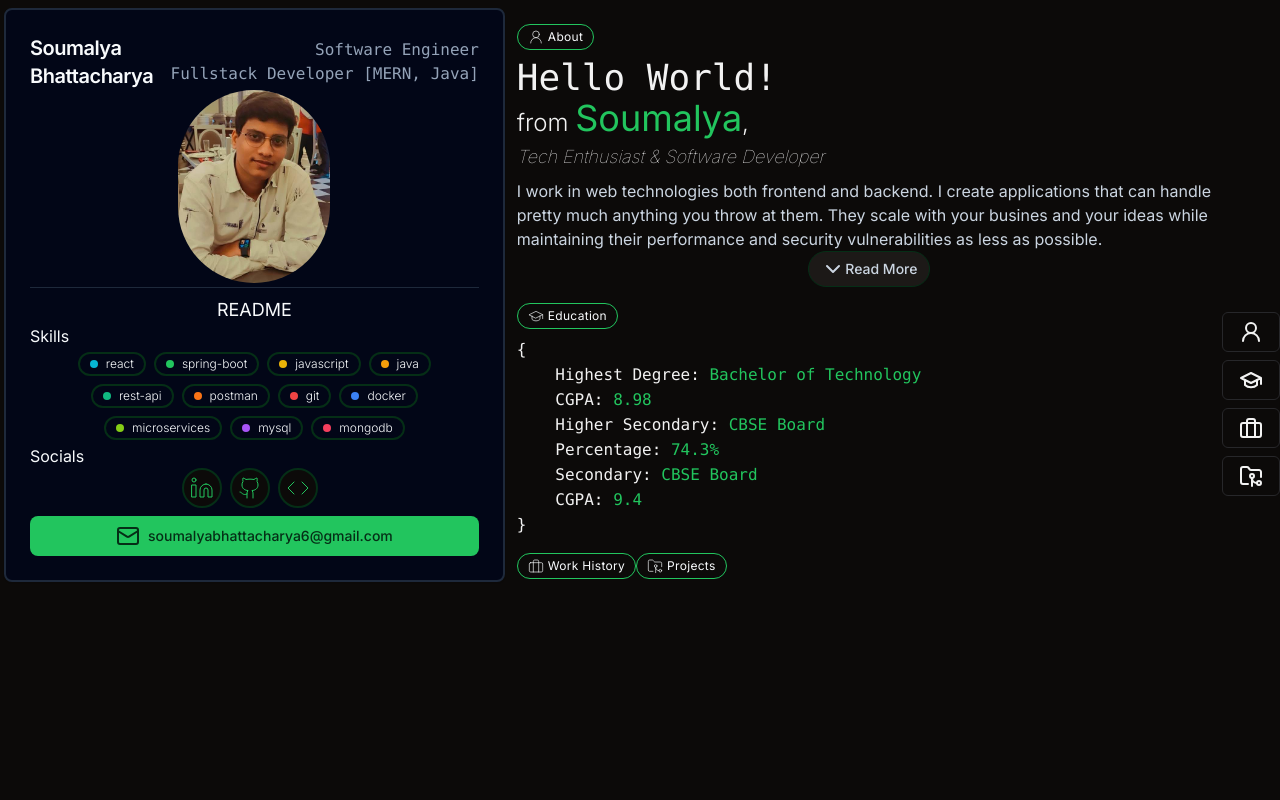
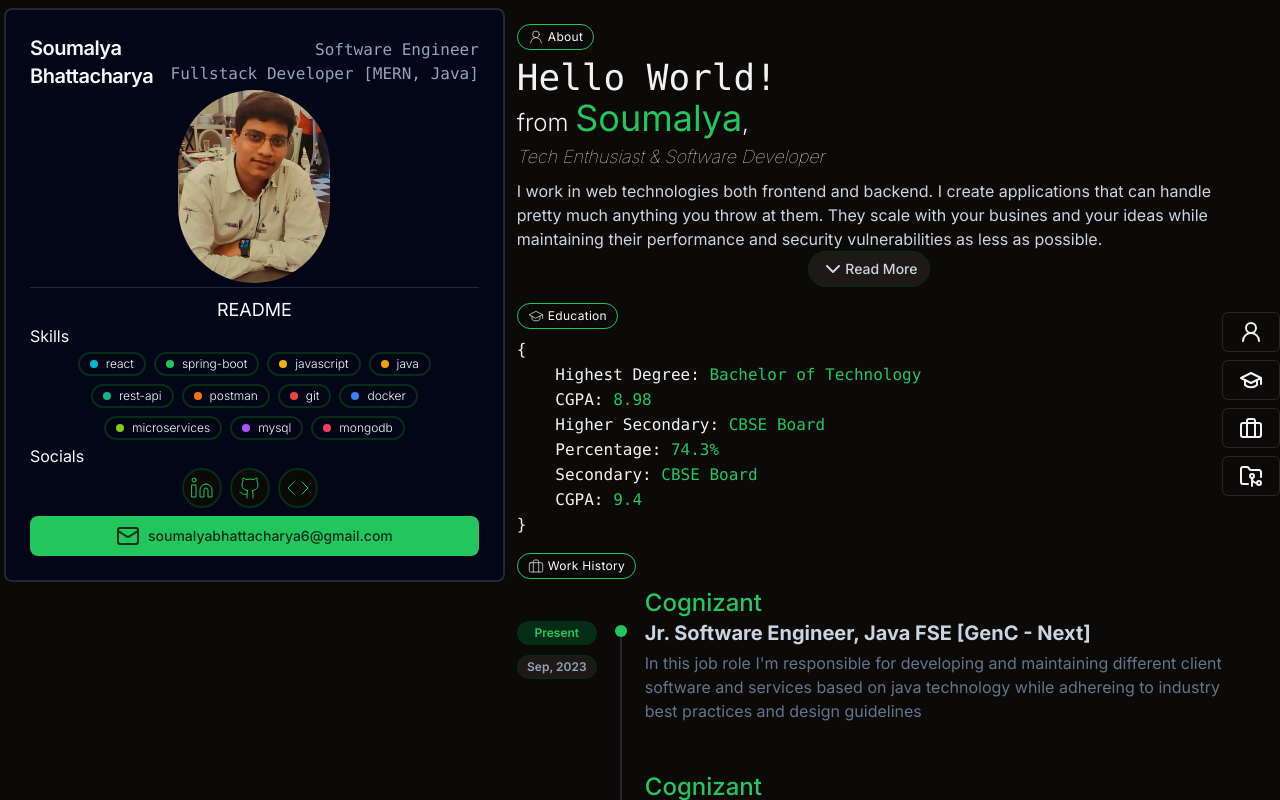
Before and after one commit to opticSquid/portfolio-website, a Next.js app: page / in a window 1280 px wide. Built offline with nearby package versions, Linux system fonts and the light colour scheme.

Commit message:
Added Work History

```diff
--- a/components/right-card/RightCardMainContent.tsx
+++ b/components/right-card/RightCardMainContent.tsx
@@ -8,6 +8,7 @@ import { ReactNode } from "react";
 import { Badge } from "../ui/badge";
 import About from "./About";
 import Education from "./Education";
+import WorkHistory from "./WorkHistory";
 const SectionIndicators = ({
   icon,
   name,
@@ -41,6 +42,7 @@ function RightCardMainContent() {
         icon={<BriefcaseIcon strokeWidth={1} size={16} />}
         name="Work History"
       />
+      <WorkHistory />
       <SectionIndicators
         icon={<FolderGit2Icon strokeWidth={1} size={16} />}
         name="Projects"
--- /dev/null
+++ b/components/right-card/WorkCompany.tsx
@@ -0,0 +1,38 @@
+function WorkCompany({
+  companyName,
+  startTime,
+  endTime,
+  jobRole,
+  jobDescription,
+}: {
+  companyName: string;
+  startTime: string;
+  endTime: string;
+  jobRole: string;
+  jobDescription: string;
+}) {
+  return (
+    <div className="relative pl-8 sm:pl-32 py-6 group">
+      {/* <!-- Purple label --> */}
+      <div className="font-caveat font-medium text-2xl text-primary mb-1 sm:mb-0">
+        {companyName}
+      </div>
+      {/* <!-- Vertical line (::before) ~ Date ~ Title ~ Circle marker (::after) --> */}
+      <div className="flex flex-col sm:flex-row items-start mb-1 group-last:before:hidden before:absolute before:left-2 sm:before:left-0 before:h-full before:px-px before:bg-secondary sm:before:ml-[6.5rem] before:self-start before:-translate-x-1/2 before:translate-y-3 after:absolute after:left-2 sm:after:left-0 after:w-3 after:h-3 after:bg-primary after:rounded-full sm:after:ml-[6.5rem] after:-translate-x-1/2 after:translate-y-1.5">
+        <>
+          <time className="sm:absolute left-0 translate-y-0.5 inline-flex items-center justify-center text-xs font-semibold w-20 h-6 sm:mb-0 text-primary bg-primary-foreground rounded-full">
+            {endTime}
+          </time>
+          <time className="sm:absolute left-0 translate-y-9 inline-flex items-center justify-center text-xs font-semibold w-20 h-6 sm:mb-0 border text-slate-400 border-primary-foreground bg-card rounded-full">
+            {startTime}
+          </time>
+        </>
+        <div className="text-xl font-bold text-slate-300">{jobRole}</div>
+      </div>
+      {/* <!-- Content --> */}
+      <div className="text-slate-500">{jobDescription}</div>
+    </div>
+  );
+}
+
+export default WorkCompany;
--- /dev/null
+++ b/components/right-card/WorkHistory.tsx
@@ -0,0 +1,38 @@
+import WorkCompany from "./WorkCompany";
+
+function WorkHistory() {
+  return (
+    <div className="-my-6">
+      <WorkCompany
+        companyName="Cognizant"
+        startTime="Sep, 2023"
+        endTime="Present"
+        jobRole="Jr. Software Engineer, Java FSE [GenC - Next]"
+        jobDescription="In this job role I'm responsible for developing and maintaining different client software and services based on java technology while adhereing to industry best practices and design guidelines"
+      />
+      <WorkCompany
+        companyName="Cognizant"
+        startTime="Mar, 2023"
+        endTime="Jun, 2023"
+        jobRole="Flexi-Intern, Java FSE [Digital Nurture 2.0]"
+        jobDescription="In this role I was extensively trained on java and react based technologies with hands on projects and rigorous technical interviews. This helped me gain in depth knowledge of the field and also gain confidence in my abilites to handle and manage large scale complex projects"
+      />
+      <WorkCompany
+        companyName="Google Developer Student Club"
+        startTime="Aug, 2022"
+        endTime="July, 2023"
+        jobRole="Lead Application Developer"
+        jobDescription="In this role I was responsible for training and familiarising people with different google technologies like Firebase, Jetpack Compose, Google Cloud by organizing both in person and virtual code jam sessions and also build hands on projects to help guide the trainees."
+      />
+      <WorkCompany
+        companyName="Oeson Technologies"
+        startTime="Jan, 2022"
+        endTime="Mar, 2022"
+        jobRole="Fullstack Developer Intern - MERN"
+        jobDescription="In this role I was doing hands on project for a forgein client from the health industry by building them an application that would help their end customers to better engage with them and also help the client keep a track fo their customers and their transactions."
+      />
+    </div>
+  );
+}
+
+export default WorkHistory;
```
